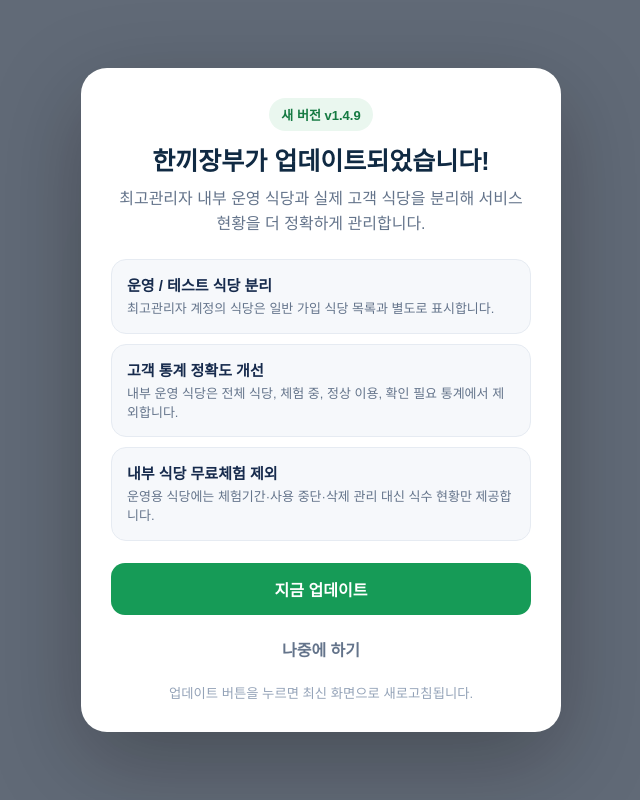
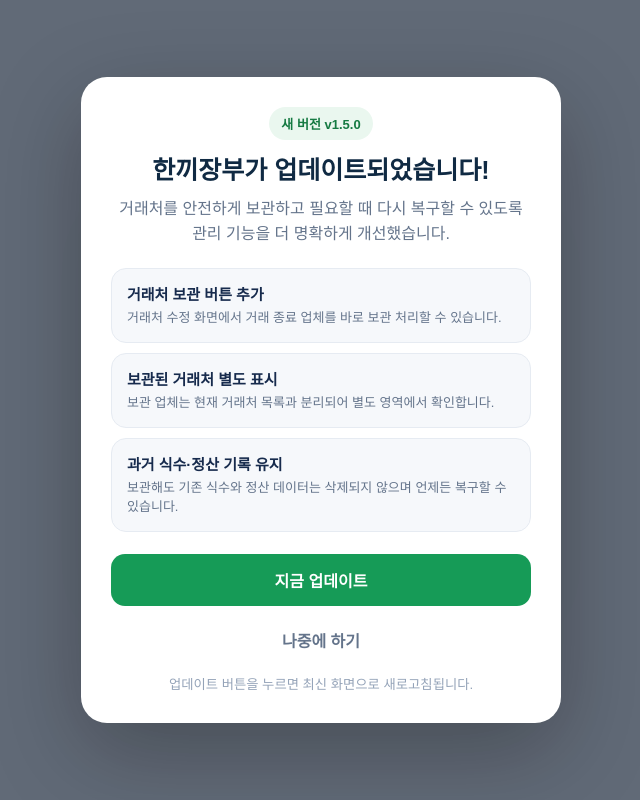
Before and after one commit to profile2018/hankki-jangbu, a Next.js app: page / in a window 1280 px wide. Shown: the whole page, without its empty margins (319-959 px from the left). Built offline with nearby package versions, Linux system fonts and the light colour scheme; no server answers.

Commit message:
Bump update notice for company archive controls

```diff
--- a/app/UpdateNotice.js
+++ b/app/UpdateNotice.js
@@ -2,7 +2,7 @@
 
 import { useEffect, useState } from "react";
 
-const VERSION = "1.4.9";
+const VERSION = "1.5.0";
 const STORAGE_KEY = "hankki-jangbu-version";
 
 export default function UpdateNotice() {
@@ -31,11 +31,11 @@ export default function UpdateNotice() {
       <section className="update-card">
         <div className="update-badge">새 버전 v{VERSION}</div>
         <h2 id="update-title">한끼장부가 업데이트되었습니다!</h2>
-        <p className="update-lead">최고관리자 내부 운영 식당과 실제 고객 식당을 분리해 서비스 현황을 더 정확하게 관리합니다.</p>
+        <p className="update-lead">거래처를 안전하게 보관하고 필요할 때 다시 복구할 수 있도록 관리 기능을 더 명확하게 개선했습니다.</p>
         <div className="update-items">
-          <div><strong>운영 / 테스트 식당 분리</strong><span>최고관리자 계정의 식당은 일반 가입 식당 목록과 별도로 표시합니다.</span></div>
-          <div><strong>고객 통계 정확도 개선</strong><span>내부 운영 식당은 전체 식당, 체험 중, 정상 이용, 확인 필요 통계에서 제외합니다.</span></div>
-          <div><strong>내부 식당 무료체험 제외</strong><span>운영용 식당에는 체험기간·사용 중단·삭제 관리 대신 식수 현황만 제공합니다.</span></div>
+          <div><strong>거래처 보관 버튼 추가</strong><span>거래처 수정 화면에서 거래 종료 업체를 바로 보관 처리할 수 있습니다.</span></div>
+          <div><strong>보관된 거래처 별도 표시</strong><span>보관 업체는 현재 거래처 목록과 분리되어 별도 영역에서 확인합니다.</span></div>
+          <div><strong>과거 식수·정산 기록 유지</strong><span>보관해도 기존 식수와 정산 데이터는 삭제되지 않으며 언제든 복구할 수 있습니다.</span></div>
         </div>
         <button type="button" className="update-now" onClick={applyUpdate}>지금 업데이트</button>
         <button type="button" className="update-later" onClick={later}>나중에 하기</button>
```
